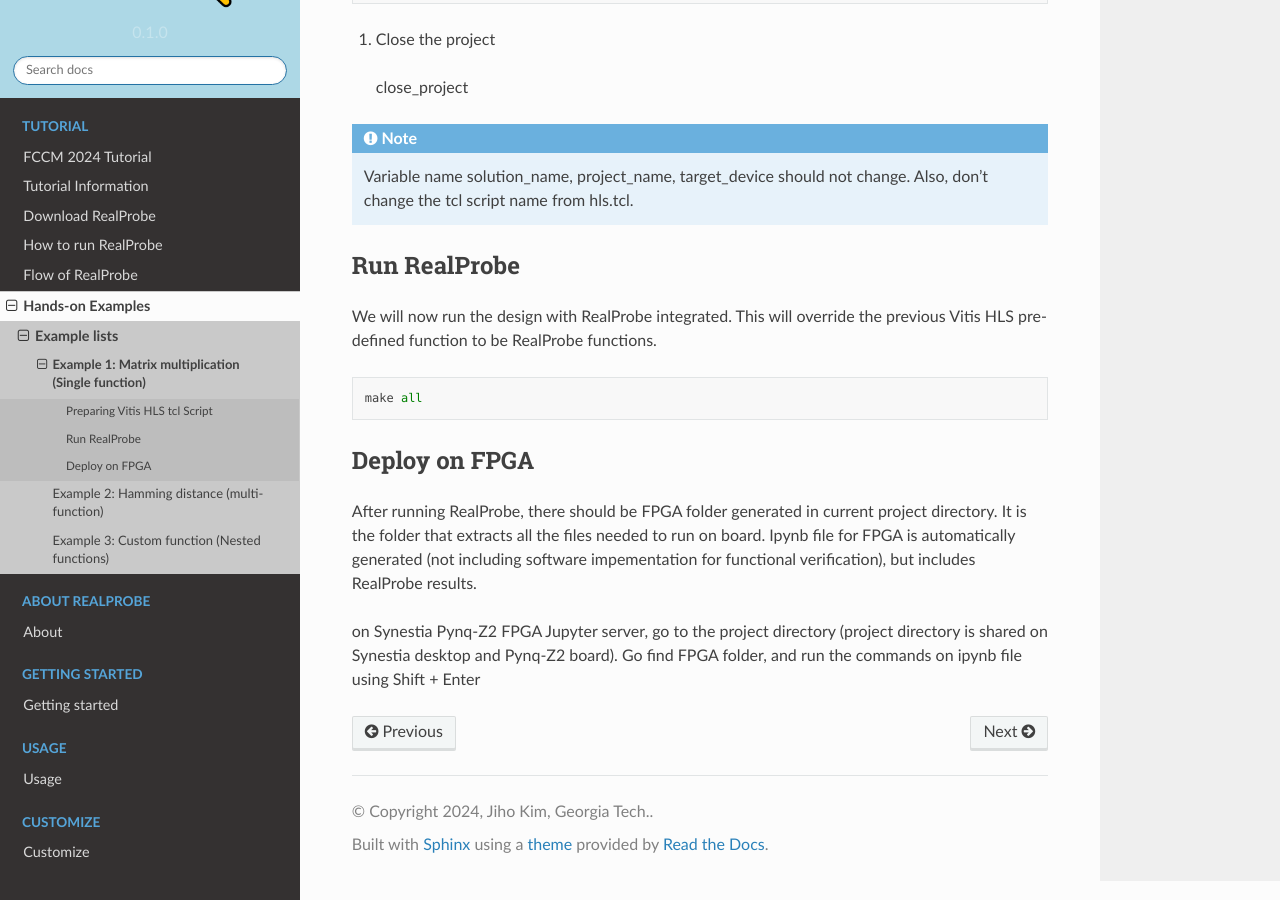
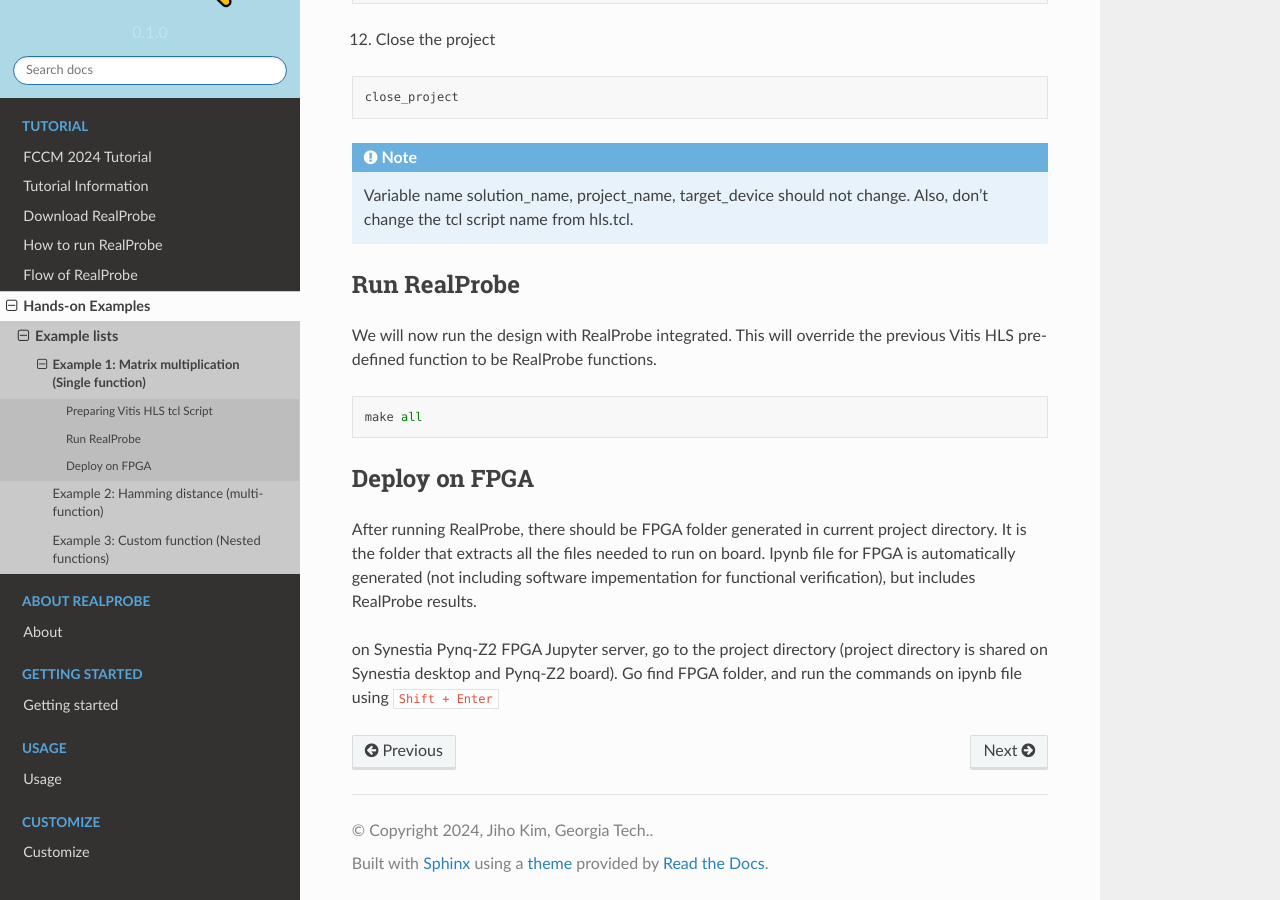
Before and after one commit to sharc-lab/RealProbe-doc, a Sphinx documentation site: the page built from docs/source/tutorial/ex1.rst, in a window 1280 px wide and 900 px high, scrolled down 1830 px. Built offline with Sphinx 7.4.7 and the Read the Docs theme 2.0.0, drawn with Linux system fonts in a browser that asks for light colours; pages that are not in the unit, such as notebooks, are missing from menus; some of the changed lines change nothing that is shown; some of the changed text lies outside the part shown.

Commit message:
Update ex1.rst

```diff
--- a/docs/source/tutorial/ex1.rst
+++ b/docs/source/tutorial/ex1.rst
@@ -10,7 +10,7 @@
 
 Vitis HLS can be run from the GUI, but also in batch mode from a Tcl script. Below is the example format of hls.tcl file, and RealProbe reads solution_name, project_name, target_device for future bitstream generation.
 
-#. Set variables
+1. Set variables
 
 .. code-block::
 
@@ -18,68 +18,72 @@
   set project_name project
   set target_device {xc7z020clg400-1}
 
-#. Open a project and remove any existing data
+2. Open a project and remove any existing data
 
 .. code-block::
 
   open_project -reset $project_name
 
-#. Add kernel and testbench
+3. Add kernel and testbench
+
 .. code-block::
 
   add_files matrixmultiplication.cpp
   add_files -tb matrixmultiplication-top.cpp
   add_files -tb matrixmultiplication.gold.dat
 
-#. Tell the top
+4. Tell the top
 
 .. code-block::
 
   set_top matrixmul
 
-#. Open a solution and remove any existing data
+5. Open a solution and remove any existing data
 
 .. code-block::
 
   open_solution -reset $solution_name
 
-#. Set the target device
+6. Set the target device
 
 .. code-block::
 
   set_part $target_device
 
-#. Create a virtual clock for the current solution
+7. Create a virtual clock for the current solution
 
 .. code-block::
 
   create_clock -period 10 -name default
 
-#. Compile and runs pre-synthesis C simulation using the provided C test bench
+8. Compile and runs pre-synthesis C simulation using the provided C test bench
 
 .. code-block::
 
   csim_design -code_analyzer -clean
 
-#. Run C synthesis
+9. Run C synthesis
 
 .. code-block::
 
   csynth_design
 
-#. Export design to be formatted suitable for adding to Xiling IP catalog
+10. Export design to be formatted suitable for adding to Xiling IP catalog
 
 .. code-block::
 
   export_design -format ip_catalog
 
-#. Execute post-synthesis co-simulation of the synthesized RTL with the original C/C++-based test bench
+11. Execute post-synthesis co-simulation of the synthesized RTL with the original C/C++-based test bench
 
 .. code-block::
 
   cosim_design -trace_level all
 
-#. Close the project
+12. Close the project
+
+.. code-block::
+
   close_project
 
 .. note::
@@ -100,4 +104,4 @@
 
 After running RealProbe, there should be FPGA folder generated in current project directory. It is the folder that extracts all the files needed to run on board. Ipynb file for FPGA is automatically generated (not including software impementation for functional verification), but includes RealProbe results.
 
-on Synestia Pynq-Z2 FPGA Jupyter server, go to the project directory (project directory is shared on Synestia desktop and Pynq-Z2 board). Go find FPGA folder, and run the commands on ipynb file using Shift + Enter
+on Synestia Pynq-Z2 FPGA Jupyter server, go to the project directory (project directory is shared on Synestia desktop and Pynq-Z2 board). Go find FPGA folder, and run the commands on ipynb file using ``Shift + Enter``
```
